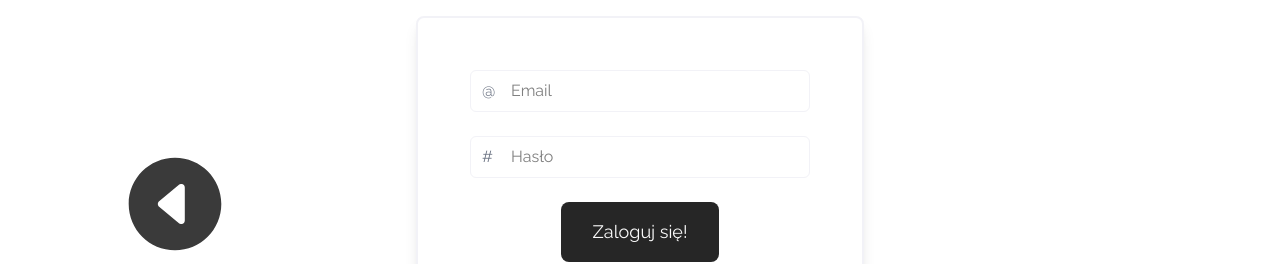
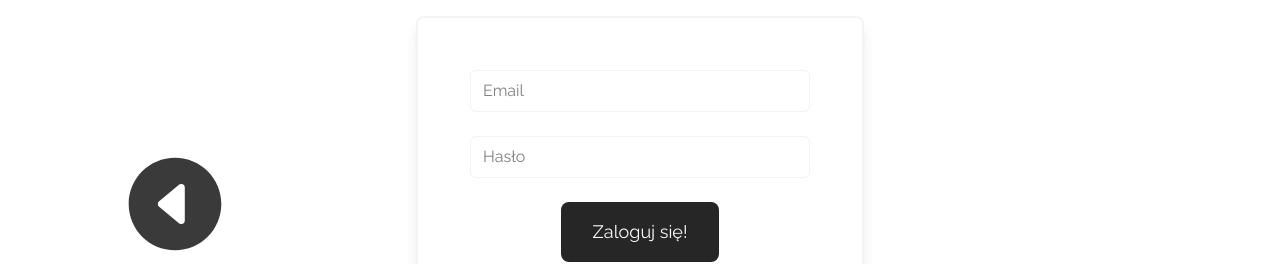
Before and after one commit to WiktorDybalski/Zlotowka, a Next.js app in the folder zlotowka-frontend/: page /auth/login in a window 1280 px wide. Shown: the part 196-460 px from the top of the page. Built offline with nearby package versions, Linux system fonts and the light colour scheme.

Commit message:
fixed login/register form

```diff
--- a/zlotowka-frontend/app/auth/login/page.tsx
+++ b/zlotowka-frontend/app/auth/login/page.tsx
@@ -18,21 +18,12 @@ export default function LoginPage() {
   return (
     <LoginForm
       inputs={[
-        {
-          id: "email",
-          placeholder: "Email",
-          inputLeftElement: "@",
-        },
-        {
-          id: "password",
-          type: "password",
-          placeholder: "Hasło",
-          inputLeftElement: "#",
-        },
+        { id: "email", placeholder: "Email" },
+        { id: "password", type: "password", placeholder: "Hasło" },
       ]}
       links={[
         { href: routes.register.pathname, text: "Nie masz konta? Utwórz je!" },
-        { href: routes.forgotPassword.pathname, text: "Zapomniałeś hasła?" }, //TODO: change link in the future
+        { href: routes.forgotPassword.pathname, text: "Zapomniałeś hasła?" },
       ]}
       registerButtonText="Zaloguj się!"
       onSubmit={handleFormSubmit}
--- a/zlotowka-frontend/app/auth/register/page.tsx
+++ b/zlotowka-frontend/app/auth/register/page.tsx
@@ -4,7 +4,8 @@ import RegistrationForm from "@/components/login_pages/RegisterForm";
 import routes from "@/routes";
 
 interface FormData {
-  username: string;
+  firstName: string;
+  lastName: string;
   email: string;
   password: string;
 }
@@ -20,18 +21,10 @@ export default function RegisterPage() {
     <RegistrationForm
       title="Zarejestruj się"
       inputs={[
-        { id: "username", placeholder: "Nazwa użytkownika" },
-        {
-          id: "email",
-          placeholder: "Email",
-          inputLeftElement: "@",
-        },
-        {
-          id: "password",
-          type: "password",
-          placeholder: "Hasło",
-          inputLeftElement: "#",
-        },
+        { id: "firstName", placeholder: "Imię" },
+        { id: "lastName", placeholder: "Nazwisko" },
+        { id: "email", placeholder: "Email" },
+        { id: "password", type: "password", placeholder: "Hasło" },
       ]}
       links={[
         { href: routes.login.pathname, text: "Masz już konto? Zaloguj się!" },
--- a/zlotowka-frontend/components/login_pages/RegisterForm.tsx
+++ b/zlotowka-frontend/components/login_pages/RegisterForm.tsx
@@ -6,8 +6,8 @@ import FormInput from "@/components/login_pages/FormInput";
 import RegisterButton from "@/components/general/Button";
 
 interface FormInputData {
-  id: string;
-  type?: string;
+  id: "firstName" | "lastName" | "email" | "password" | string;
+  type?: "password" | "email" | "text";
   placeholder: string;
   inputLeftElement?: React.ReactNode;
 }
@@ -20,10 +20,12 @@ interface LinkData {
 interface RegistrationFormProps {
   onSubmit?: (formData: Record<string, string>) => void;
   title?: string;
-  inputs: FormInputData[]; // Lista danych dla FormInput
+  inputs: FormInputData[]; // List of data for FormInput
   registerButtonText: string;
-  links?: LinkData[]; // Lista linków do wyświetlenia
+  links?: LinkData[]; // List of links to display
 }
+
+const emailRegex = /^[a-zA-Z0-9._%+-]+@[a-zA-Z0-9.-]+\.[a-zA-Z]{2,}$/;
 
 export default function RegistrationForm({
   onSubmit,
@@ -37,7 +39,7 @@ export default function RegistrationForm({
 
   const handleChange = (id: string, value: string) => {
     setFormData((prev) => ({ ...prev, [id]: value }));
-    setErrors((prev) => ({ ...prev, [id]: "" })); // Resetuj błąd przy zmianie wartości
+    setErrors((prev) => ({ ...prev, [id]: "" })); // Reset error when value changes
   };
 
   const handleSubmit = (e: React.FormEvent) => {
@@ -45,15 +47,14 @@ export default function RegistrationForm({
 
     const newErrors: Record<string, string> = {};
 
-    // Walidacja danych
+    // Data validation
     inputs.forEach((input) => {
       if (!formData[input.id] || formData[input.id].trim() === "") {
         newErrors[input.id] = "To pole jest wymagane.";
-      } else if (
-        input.id === "email" &&
-        !/\S+@\S+\.\S+/.test(formData[input.id])
-      ) {
+      } else if (input.id === "email" && !emailRegex.test(formData[input.id])) {
         newErrors[input.id] = "Podaj poprawny adres email.";
+      } else if (input.id === "password" && formData[input.id].length < 6) {
+        newErrors[input.id] = "Hasło musi mieć co najmniej 6 znaków.";
       }
     });
 
@@ -63,7 +64,7 @@ export default function RegistrationForm({
     }
 
     if (onSubmit) {
-      onSubmit(formData); // Przekazanie danych do funkcji onSubmit
+      onSubmit(formData); // Pass data to the onSubmit function
     }
   };
 
@@ -72,7 +73,7 @@ export default function RegistrationForm({
       onSubmit={handleSubmit}
       className="w-full max-w-md p-8 px-13 space-y-8 bg-white rounded-lg shadow-lg border-lightAccent border-2"
     >
-      {/* Nagłówek h2 */}
+      {/* Header h2 */}
       {title && (
         <div className="text-center py-3">
           <h2 className="text-4xl font-extrabold text-[#262626]">{title}</h2>
@@ -80,7 +81,7 @@ export default function RegistrationForm({
       )}
 
       <Hstack className="space-y-6 mt-5">
-        {/* Generowanie pól FormInput na podstawie przekazanych danych */}
+        {/* Generate FormInput fields based on provided data */}
         {inputs.map((input) => (
           <FormInput
             key={input.id}
@@ -98,7 +99,7 @@ export default function RegistrationForm({
           {registerButtonText}
         </RegisterButton>
 
-        {/* Linki */}
+        {/* Links */}
         {links &&
           links.map((link, index) => (
             <LightLink key={index} href={link.href}>
--- a/zlotowka-frontend/routes.ts
+++ b/zlotowka-frontend/routes.ts
@@ -11,8 +11,11 @@ const routes = {
   forgotPassword: {
     pathname: "/auth/forgot-password",
   },
-  home: {
-    pathname: "/home",
+  dashboard: {
+    pathname: "/dashboard",
+  },
+  settings: {
+    pathname: "/settings",
   },
 };
 
```
